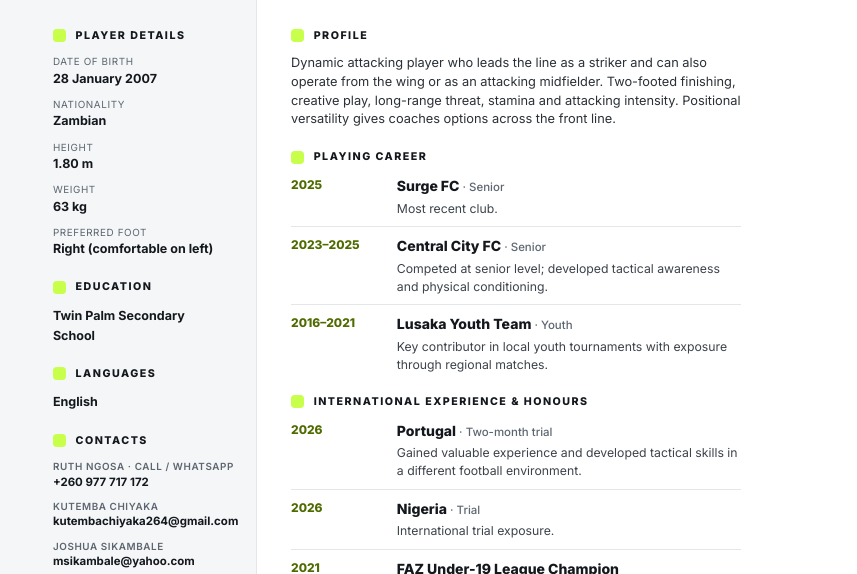
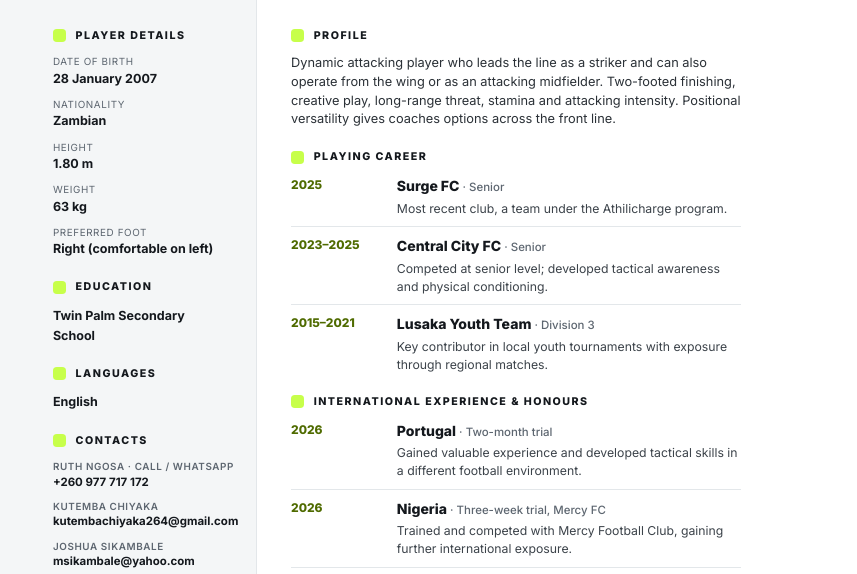
Before and after one commit to SarahNgosa/tj-player-portfolio, a plain HTML site: page cv/cv.html in a window 1280 px wide. Shown: the part 218-792 px from the top of the page, without its empty margins (0-857 px from the left). Drawn offline with Linux system fonts and the light colour scheme.

Commit message:
Update CV and portfolio details for clarity and accuracy

```diff
--- a/cv/cv.html
+++ b/cv/cv.html
@@ -126,15 +126,15 @@
 
         <section>
           <h2>Playing career</h2>
-          <div class="item"><div class="when">2025</div><div><h3>Surge FC <small>· Senior</small></h3><p>Most recent club.</p></div></div>
+          <div class="item"><div class="when">2025</div><div><h3>Surge FC <small>· Senior</small></h3><p>Most recent club, a team under the Athilicharge program.</p></div></div>
           <div class="item"><div class="when">2023–2025</div><div><h3>Central City FC <small>· Senior</small></h3><p>Competed at senior level; developed tactical awareness and physical conditioning.</p></div></div>
-          <div class="item"><div class="when">2016–2021</div><div><h3>Lusaka Youth Team <small>· Youth</small></h3><p>Key contributor in local youth tournaments with exposure through regional matches.</p></div></div>
+          <div class="item"><div class="when">2015–2021</div><div><h3>Lusaka Youth Team <small>· Division 3</small></h3><p>Key contributor in local youth tournaments with exposure through regional matches.</p></div></div>
         </section>
 
         <section>
           <h2>International experience &amp; honours</h2>
           <div class="item"><div class="when">2026</div><div><h3>Portugal <small>· Two-month trial</small></h3><p>Gained valuable experience and developed tactical skills in a different football environment.</p></div></div>
-          <div class="item"><div class="when">2026</div><div><h3>Nigeria <small>· Trial</small></h3><p>International trial exposure.</p></div></div>
+          <div class="item"><div class="when">2026</div><div><h3>Nigeria <small>· Three-week trial, Mercy FC</small></h3><p>Trained and competed with Mercy Football Club, gaining further international exposure.</p></div></div>
           <div class="item"><div class="when">2021</div><div><h3>FAZ Under-19 League Champion</h3><p>Played a crucial role in the title win, showing leadership, scoring consistency and creative playmaking.</p></div></div>
         </section>
 
```
Also changed, not shown: index.html (+3 -4 lines), 2 other files.
